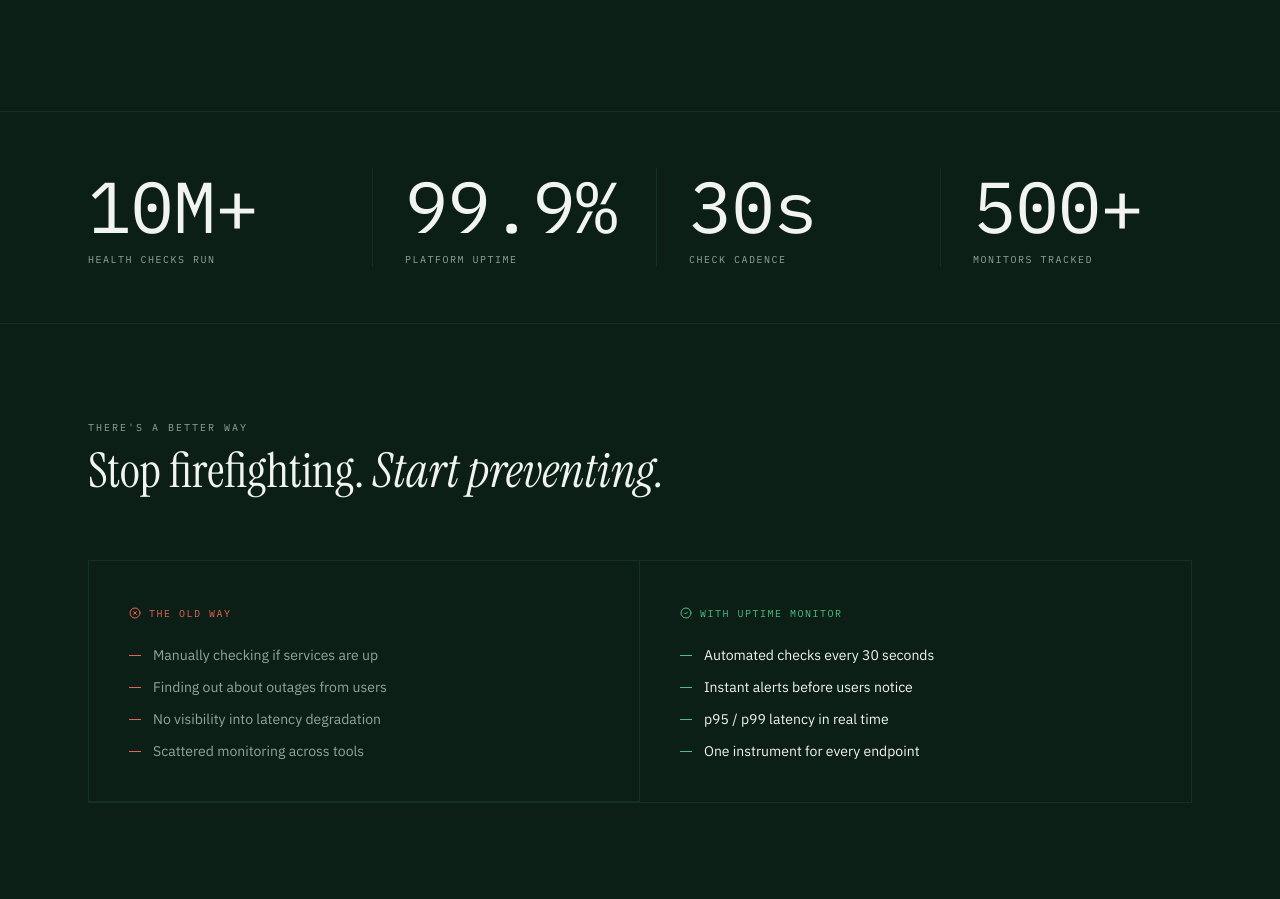
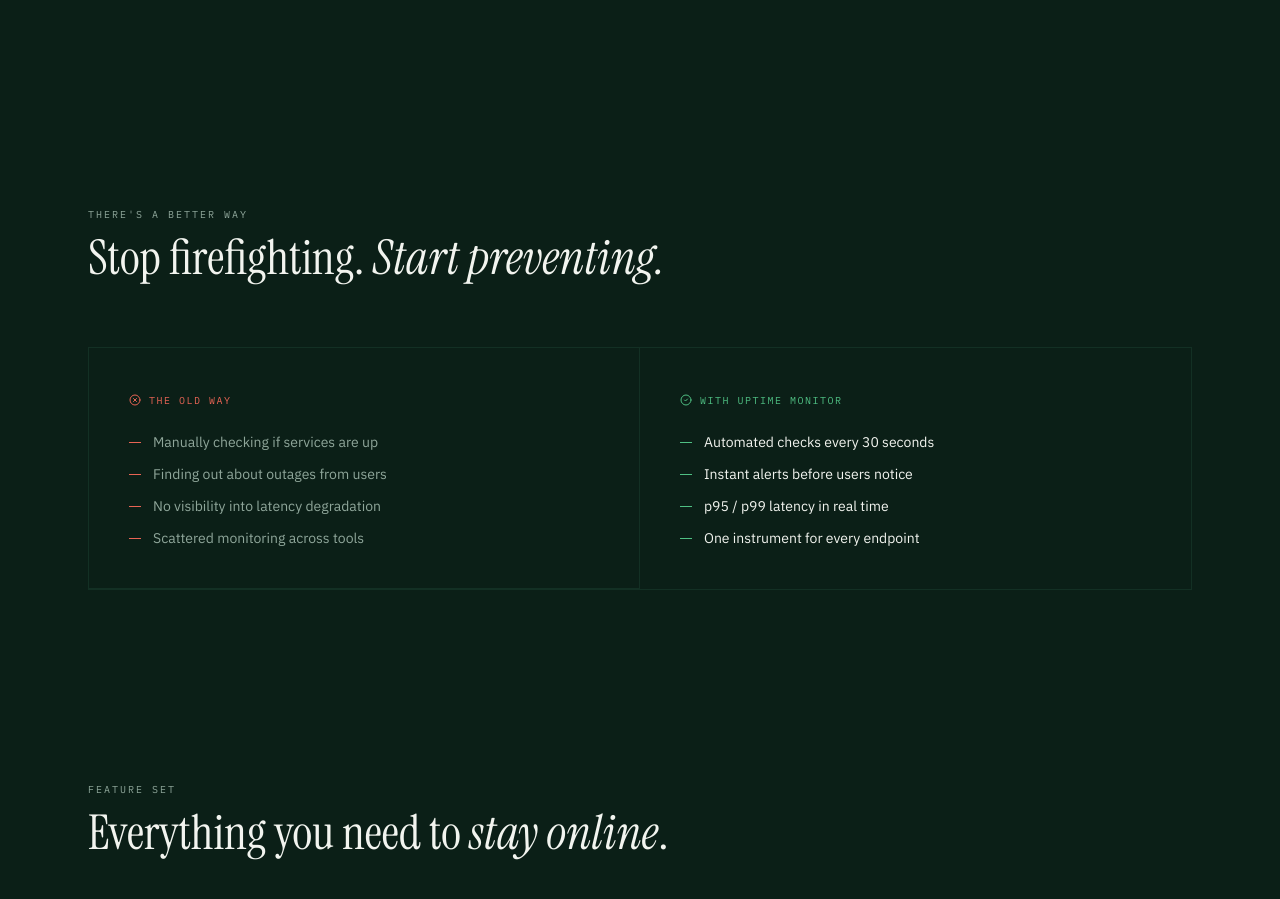
Before and after one commit to tanaysinghh/uptime-monitor, a React (Vite) app in the folder client/: page / in a window 1280 px wide. Shown: the part 844-1743 px from the top of the page. Built offline with nearby package versions, Linux system fonts and the light colour scheme; no server answers.

Commit message:
design(landing): remove marketing stats strip
Drops the "10M+ / 99.9% / 30s / 500+" numbers band under the hero.
Those figures were placeholder marketing claims, not real product data.

```diff
--- a/client/src/pages/Landing.jsx
+++ b/client/src/pages/Landing.jsx
@@ -230,39 +230,6 @@
               </div>
             </div>
           </motion.div>
-        </div>
-      </div>
-    </section>
-  );
-}
-
-// ==============================================================
-// Marquee-ish stats strip (mono, dense)
-// ==============================================================
-function Numbers() {
-  const stats = [
-    { value: "10M+", label: "Health checks run" },
-    { value: "99.9%", label: "Platform uptime" },
-    { value: "30s",  label: "Check cadence" },
-    { value: "500+", label: "Monitors tracked" },
-  ];
-  return (
-    <section className="hairline-t hairline-b py-14">
-      <div className="max-w-6xl mx-auto px-6">
-        <div className="grid grid-cols-2 md:grid-cols-4 gap-8">
-          {stats.map((s, i) => (
-            <motion.div
-              key={s.value}
-              initial={{ opacity: 0, y: 8 }}
-              whileInView={{ opacity: 1, y: 0 }}
-              transition={{ duration: 0.4, delay: i * 0.05 }}
-              viewport={{ once: true }}
-              className={i > 0 ? "md:hairline-l md:pl-8" : ""}
-            >
-              <div className="font-num text-3xl text-ink">{s.value}</div>
-              <div className="text-[10px] font-num uppercase tracking-[0.15em] text-muted mt-2">{s.label}</div>
-            </motion.div>
-          ))}
         </div>
       </div>
     </section>
@@ -546,7 +513,6 @@
   <div className="bg-paper text-ink min-h-screen">
     <Nav />
     <Hero />
-    <Numbers />
     <Contrast />
     <Features />
     <HowItWorks />
```
